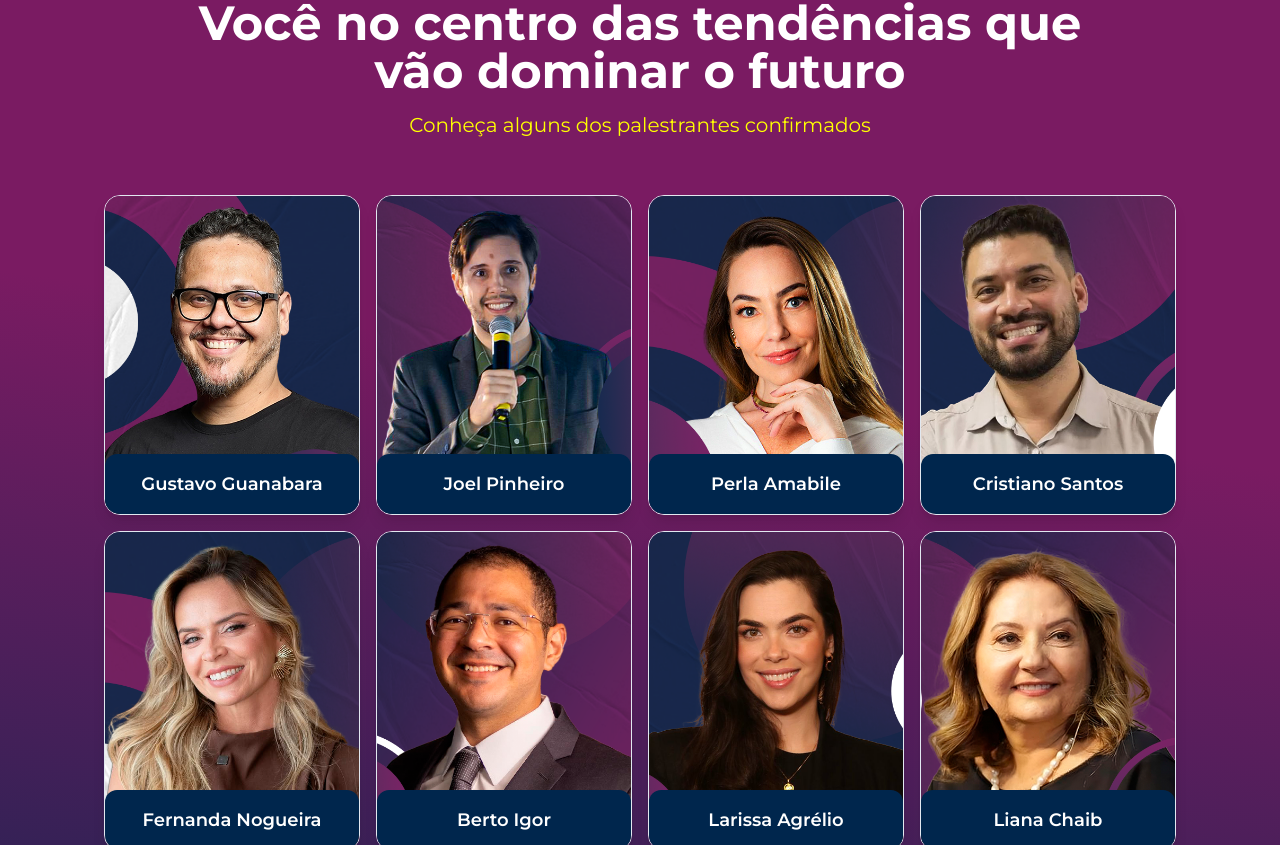
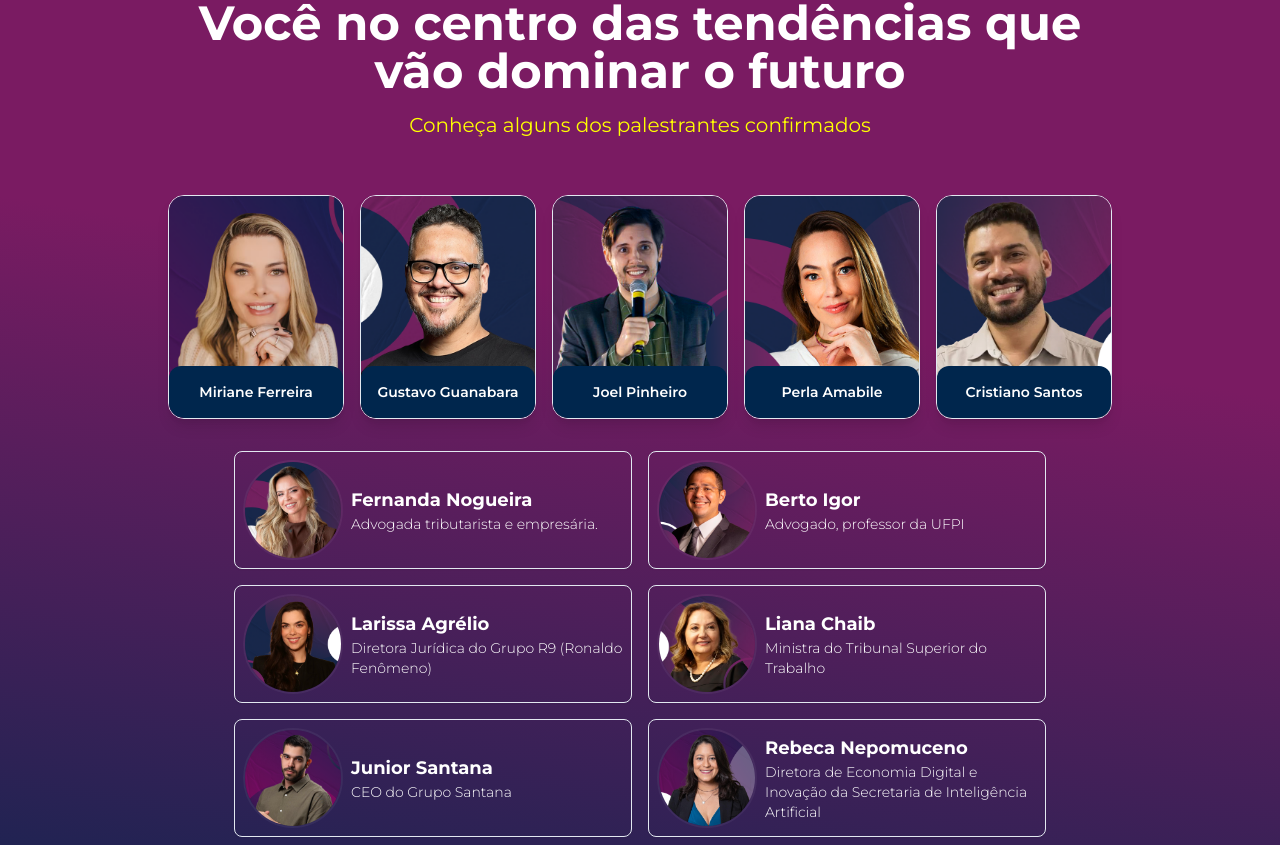
Before and after one commit to bservio/DNT-Landing-Page, a Next.js app: page / in a window 1280 px wide. Shown: the part 915-1760 px from the top of the page. Built offline with nearby package versions, Linux system fonts and the light colour scheme; a web font is replaced by a local one.

Commit message:
LGPD, diferenciação entre palestrantes do palco maior e de salas

```diff
--- a/package.json
+++ b/package.json
@@ -3,12 +3,13 @@
   "version": "0.1.0",
   "private": true,
   "scripts": {
-    "dev": "next dev",
+    "dev": "next dev --turbopack",
     "build": "next build",
     "start": "next start",
     "lint": "next lint"
   },
   "dependencies": {
+    "@next/third-parties": "^15.2.5",
     "@radix-ui/react-slot": "^1.0.2",
     "@radix-ui/react-tabs": "^1.0.4",
     "@splidejs/react-splide": "^0.7.12",
@@ -23,7 +24,7 @@
     "fs": "^0.0.1-security",
     "lucide-react": "^0.319.0",
     "mysql": "^2.18.1",
-    "next": "14.0.4",
+    "next": "^15.2.5",
     "next-optimized-images": "^2.6.2",
     "pg": "^8.11.3",
     "react": "^18",
--- a/src/app/chamadas/artigos/page.jsx
+++ b/src/app/chamadas/artigos/page.jsx
@@ -1,9 +1,6 @@
-import Navbar from "@/app/components/Header";
-
 const ChamadaArtigoPage = () => {
   return (
     <>
-      <Navbar />
       <div className="max-w-[1000px] m-auto">
         <div className="mt-4">
           <h1 className="font-bold text-3xl">Chamada de Artigos</h1>
--- a/src/app/chamadas/minicursos/page.jsx
+++ b/src/app/chamadas/minicursos/page.jsx
@@ -1,9 +1,6 @@
-import Navbar from "@/app/components/Header";
-
 const ChamadaMinicursoPage = () => {
   return (
     <>
-      <Navbar />
       <div className="max-w-[1000px] m-auto">
         <div className="mt-4">
           <h1 className="font-bold text-3xl">Chamada de Minicursos</h1>
--- /dev/null
+++ b/src/app/components/LGPDNotice.jsx
@@ -0,0 +1,50 @@
+"use client";
+import { Card } from "@/components/ui/card";
+import { Button } from "@/components/ui/button";
+import { useEffect, useState } from "react";
+
+const LGPDNotice = () => {
+  const [showLgpdBanner, setShowLgpdBanner] = useState(false);
+
+  useEffect(() => {
+    const consent = localStorage.getItem("lgpd-consent");
+    if (consent) {
+      setShowLgpdBanner(true);
+    }
+  }, []);
+
+  const handleConsent = (accepted) => () => {
+    localStorage.setItem("lgpd-consent", accepted ? "accepted" : "declined");
+    setShowLgpdBanner(false);
+
+    if (accepted) {
+      // Implementar lógica para aceitar cookies
+      console.log("Cookies aceitos");
+    }
+  };
+
+  return showLgpdBanner ? (
+    <Card className="fixed bottom-1 right-1 w-full bg-white shadow-md p-4 z-[100] max-w-[500px]">
+      <p>
+        Utilizamos cookies para melhorar sua experiência. Ao continuar
+        navegando, você concorda com nossa{" "}
+        <a href="/politica-de-privacidade" className="text-blue-500">
+          Política de Privacidade
+        </a>
+      </p>
+      <div className="flex justify-end mt-2">
+        <Button onClick={handleConsent(true)} className="mr-2">
+          Aceito
+        </Button>
+        <Button
+          onClick={handleConsent(false)}
+          className="bg-gray-300 text-black"
+        >
+          Não Aceito
+        </Button>
+      </div>
+    </Card>
+  ) : null;
+};
+
+export default LGPDNotice;
--- a/src/app/components/Speaker.jsx
+++ b/src/app/components/Speaker.jsx
@@ -3,13 +3,14 @@ import Image from "next/image";
 import Modal from "./Modal";
 import { useState } from "react";
 import Link from "next/link";
+import { Card } from "@/components/ui/card";
 
 const SpeakerCard = ({ name, title, bio, fullbio, image, smallImg, link }) => {
   const [showModal, setShowModal] = useState(false);
   return (
     <>
       <div
-        className="relative w-40 h-52 lg:w-64 lg:h-80 border rounded-2xl overflow-hidden shadow-lg group"
+        className="relative w-40 h-52 lg:w-44 lg:h-56 border rounded-2xl overflow-hidden shadow-lg group"
         onClick={() => setShowModal(true)}
       >
         <Image
@@ -20,13 +21,13 @@ const SpeakerCard = ({ name, title, bio, fullbio, image, smallImg, link }) => {
         />
         <div className="absolute inset-0 bg-[#00264d] bg-opacity-80 flex items-center justify-center text-white p-2 lg:p-4 opacity-0 group-hover:opacity-100 transition-opacity duration-300">
           <div className="text-center">
-            <h2 className="text-sm lg:text-xl font-bold">{name}</h2>
+            <h2 className="text-sm font-bold">{name}</h2>
             <p className="text-xs lg:text-sm mt-1">{title}</p>
             <p className="text-xs mt-2">{bio}</p>
           </div>
         </div>
         <div className="absolute bottom-0  bg-[#00264d] w-full rounded-xl p-2 lg:p-4 text-white text-center group-hover:opacity-0 transition-opacity duration-300">
-          <h2 className=" text-sm lg:text-lg font-semibold">{name}</h2>
+          <h2 className=" text-sm  font-semibold">{name}</h2>
         </div>
       </div>
       <Modal isOpen={showModal} onClose={() => setShowModal(false)}>
@@ -52,48 +53,60 @@ const SpeakerCard = ({ name, title, bio, fullbio, image, smallImg, link }) => {
   );
 };
 
+const SpeakerCardSmall = ({
+  name,
+  title,
+  bio,
+  fullbio,
+  image,
+  smallImg,
+  link,
+}) => {
+  const [showModal, setShowModal] = useState(false);
+
+  return (
+    <>
+      <Card
+        className="p-2 bg-transparent w-[398px] flex items-center text-white gap-2 text-left"
+        onClick={() => setShowModal(true)}
+      >
+        <Image
+          src={image}
+          alt={name}
+          width={100}
+          height={100}
+          className="rounded-full border-white border-opacity-5 border-2"
+        />
+        <div>
+          <p className="font-bold text-lg">{name}</p>
+          <p className="font-light text-sm">{title}</p>
+        </div>
+      </Card>
+      <Modal isOpen={showModal} onClose={() => setShowModal(false)}>
+        <div className="flex flex-col lg:flex-row items-center">
+          <Image
+            src={smallImg}
+            alt={name}
+            width={150}
+            height={150}
+            className="rounded-full"
+          />
+          <div className="flex flex-col gap-2 px-4 py-8">
+            <h1 className="text-xl lg:text-2xl font-semibold">{name}</h1>
+            <p className="text-sm italic">{title}</p>
+            <p className="text-justify">{fullbio}</p>
+            <Link target="_blank" href={link} className="text-sm italic">
+              Clique aqui e saiba mais sobre o palestrante
+            </Link>
+          </div>
+        </div>
+      </Modal>
+    </>
+  );
+};
+
 export default function SpeakerList() {
   const speakers = [
-    {
-      name: "Gustavo Guanabara",
-      title: "CEO do Curso em Vídeo",
-      bio: "Criador de cursos online e influenciador digital.",
-      image: "/img/palestrantes/4dnt/png/Gustavo_Guanabara2.png",
-      smallImg: "/img/palestrantes/4dnt/Gustavo_Guanabara2.webp",
-      fullbio:
-        "Formado em tecnologia e informática, é professor de computação e linguagens de programação do canal no YouTube que criou, chamado Curso em Vídeo. Além do canal, é palestrante e professor desde 1994 em escolas infantis, cursos técnicos e universidades, além de também já ter trabalhado com o chamado EAD (ensino à distância) para uma universidade pública. Seu canal possui cursos de PHP, Java, Python, C++ e outras línguas computacionais.",
-      link: "https://www.cursoemvideo.com/sobre/",
-    },
-    {
-      name: "Joel Pinheiro",
-      title: "Economista, mestre em filosofia pela USP",
-      bio: "Comentarista Globo News e Colunista da Folha de SP",
-      image: "/img/palestrantes/4dnt/png/Joel_Pinheiro2.png",
-      smallImg: "/img/palestrantes/4dnt/Joel_Pinheiro2.webp",
-      fullbio:
-        "Formou-se em economia pelo Insper em 2007 e em filosofia pela Universidade de São Paulo (USP) em 2008, é mestre em filosofia também pela USP. Em junho de 2024, foi contratado pelo Grupo Globo para atuar como comentarista da GloboNews. Em 8 de julho de 2024, estreou como comentarista do programa Estúdio i, da GloboNews.",
-      link: "https://www.instagram.com/joelpinheiro85/",
-    },
-    {
-      name: "Perla Amabile",
-      title: "Co-fundadora da Be Intelligence",
-      bio: "NeuroEstrategista e Data Insighter",
-      image: "/img/palestrantes/4dnt/png/Perla.png",
-      smallImg: "/img/palestrantes/4dnt/Perla.webp",
-      fullbio:
-        "NeuroEstrategista e Data Insighter, unindo ciência e estratégia para potencializar o valor de marcas no mercado. Pioneira em NeuroEstratégia e NeuroBranding no Brasil. Com mais de 20 anos de experiência em marketing, branding e inovação, já integrou o board de grandes grupos de comunicação e consultorias digitais, contribuindo com estratégias para algumas das marcas mais amadas do mundo. É TVhost do programa EstrategicaMente no Terra, onde explora os bastidores das decisões estratégicas dos líderes da nova economia.",
-      link: "https://www.linkedin.com/in/perlaamabile/",
-    },
-    {
-      name: "Cristiano Santos",
-      title: "LinkedIn Top Voice",
-      bio: "Professor. Palestrante internacional. TEDx Speaker e consultor. ",
-      image: "/img/palestrantes/4dnt/png/Cristiano_Santos.png",
-      smallImg: "/img/palestrantes/4dnt/Cristiano_Santos.webp",
-      fullbio:
-        "Cristiano Santos atua há mais de 8 anos no mercado digital. Proprietário da CS Treinamento e Desenvolvimento, é hoje reconhecido como um dos melhores palestrantes do país. Suas palestras, cursos e consultorias voltadas são aos temas de marketing digital, mídias sociais, personal branding, transformação digital, cliente 4.0 e carreira na era digital.",
-      link: "https://santoscristiano.com.br/",
-    },
     {
       name: "Fernanda Nogueira",
       title: "Advogada tributarista e empresária. ",
@@ -155,16 +168,7 @@ export default function SpeakerList() {
         "Rebeca Nepomuceno é economista pela Universidade de Brasília (UnB), mestre em Economia pela Universidade Federal de Viçosa e pós-graduanda em Inteligência Artificial e Análise de Dados. Atualmente, ocupa o cargo de Diretora de Economia Digital e Inovação na Secretaria de Inteligência Artificial, onde lidera iniciativas voltadas à economia digital, inovação e uso de IA no setor público. Com experiência na formulação de políticas para a economia digital e na implementação de estratégias de inteligência artificial para modernização da gestão pública, faz parte da equipe que ministra o Masterclass em IA para o Setor Público, capacitando gestores e servidores sobre as melhores práticas no uso da IA para aprimoramento de serviços governamentais",
       link: "https://www.linkedin.com/in/rebeca-maria-nepomuceno-lima-09a74260/",
     },
-    {
-      name: "Miriane Ferreira",
-      title: "Advogada, mestre em Direito e Tecnologia ",
-      bio: "Pós-graduada em Direito de Família e Sucessões, Pós-graduada em Psicanálise, Pós-graduada em Direito Penal, Pós-graduada em Processo Penal",
-      image: "/img/palestrantes/4dnt/png/Miriane_Ferreira.png",
-      smallImg: "/img/palestrantes/4dnt/Miriane_Ferreira.webp",
-      fullbio:
-        "Miriane Ferreira é advogada especialista em Direito de Família e Sucessões, com formação em Psicanálise e atuação voltada ao acolhimento jurídico e emocional de mulheres em processos de separação e reestruturação familiar. Graduada em Direito, com sólida formação multidisciplinar e constante aprimoramento acadêmico, Miriane alia excelência técnica à sensibilidade no trato com questões familiares complexas. Seu trabalho é reconhecido pela dedicação à justiça e pelo compromisso em oferecer um suporte jurídico humanizado, integrando saberes do Direito e da Psicanálise para proporcionar soluções eficazes e acolhedoras aos seus clientes.",
-      link: "https://mirianeferreira.com.br/miriane-ferreira/",
-    },
+
     {
       name: "Neto Ribeiro",
       title: "Consultor Empresarial, empresário e CEO da Consultoria+",
@@ -177,11 +181,71 @@ export default function SpeakerList() {
     },
   ];
 
+  const bigStageSpeaker = [
+    {
+      name: "Miriane Ferreira",
+      title: "Advogada, mestre em Direito e Tecnologia ",
+      bio: "Pós-graduada em Direito de Família e Sucessões, Pós-graduada em Psicanálise, Pós-graduada em Direito Penal, Pós-graduada em Processo Penal",
+      image: "/img/palestrantes/4dnt/png/Miriane_Ferreira.png",
+      smallImg: "/img/palestrantes/4dnt/Miriane_Ferreira.webp",
+      fullbio:
+        "Miriane Ferreira é advogada especialista em Direito de Família e Sucessões, com formação em Psicanálise e atuação voltada ao acolhimento jurídico e emocional de mulheres em processos de separação e reestruturação familiar. Graduada em Direito, com sólida formação multidisciplinar e constante aprimoramento acadêmico, Miriane alia excelência técnica à sensibilidade no trato com questões familiares complexas. Seu trabalho é reconhecido pela dedicação à justiça e pelo compromisso em oferecer um suporte jurídico humanizado, integrando saberes do Direito e da Psicanálise para proporcionar soluções eficazes e acolhedoras aos seus clientes.",
+      link: "https://mirianeferreira.com.br/miriane-ferreira/",
+    },
+    {
+      name: "Gustavo Guanabara",
+      title: "CEO do Curso em Vídeo",
+      bio: "Criador de cursos online e influenciador digital.",
+      image: "/img/palestrantes/4dnt/png/Gustavo_Guanabara2.png",
+      smallImg: "/img/palestrantes/4dnt/Gustavo_Guanabara2.webp",
+      fullbio:
+        "Formado em tecnologia e informática, é professor de computação e linguagens de programação do canal no YouTube que criou, chamado Curso em Vídeo. Além do canal, é palestrante e professor desde 1994 em escolas infantis, cursos técnicos e universidades, além de também já ter trabalhado com o chamado EAD (ensino à distância) para uma universidade pública. Seu canal possui cursos de PHP, Java, Python, C++ e outras línguas computacionais.",
+      link: "https://www.cursoemvideo.com/sobre/",
+    },
+    {
+      name: "Joel Pinheiro",
+      title: "Economista, mestre em filosofia pela USP",
+      bio: "Comentarista Globo News e Colunista da Folha de SP",
+      image: "/img/palestrantes/4dnt/png/Joel_Pinheiro2.png",
+      smallImg: "/img/palestrantes/4dnt/Joel_Pinheiro2.webp",
+      fullbio:
+        "Formou-se em economia pelo Insper em 2007 e em filosofia pela Universidade de São Paulo (USP) em 2008, é mestre em filosofia também pela USP. Em junho de 2024, foi contratado pelo Grupo Globo para atuar como comentarista da GloboNews. Em 8 de julho de 2024, estreou como comentarista do programa Estúdio i, da GloboNews.",
+      link: "https://www.instagram.com/joelpinheiro85/",
+    },
+    {
+      name: "Perla Amabile",
+      title: "Co-fundadora da Be Intelligence",
+      bio: "NeuroEstrategista e Data Insighter",
+      image: "/img/palestrantes/4dnt/png/Perla.png",
+      smallImg: "/img/palestrantes/4dnt/Perla.webp",
+      fullbio:
+        "NeuroEstrategista e Data Insighter, unindo ciência e estratégia para potencializar o valor de marcas no mercado. Pioneira em NeuroEstratégia e NeuroBranding no Brasil. Com mais de 20 anos de experiência em marketing, branding e inovação, já integrou o board de grandes grupos de comunicação e consultorias digitais, contribuindo com estratégias para algumas das marcas mais amadas do mundo. É TVhost do programa EstrategicaMente no Terra, onde explora os bastidores das decisões estratégicas dos líderes da nova economia.",
+      link: "https://www.linkedin.com/in/perlaamabile/",
+    },
+    {
+      name: "Cristiano Santos",
+      title: "LinkedIn Top Voice",
+      bio: "Professor. Palestrante internacional. TEDx Speaker e consultor. ",
+      image: "/img/palestrantes/4dnt/png/Cristiano_Santos.png",
+      smallImg: "/img/palestrantes/4dnt/Cristiano_Santos.webp",
+      fullbio:
+        "Cristiano Santos atua há mais de 8 anos no mercado digital. Proprietário da CS Treinamento e Desenvolvimento, é hoje reconhecido como um dos melhores palestrantes do país. Suas palestras, cursos e consultorias voltadas são aos temas de marketing digital, mídias sociais, personal branding, transformação digital, cliente 4.0 e carreira na era digital.",
+      link: "https://santoscristiano.com.br/",
+    },
+  ];
+
   return (
-    <div className="flex m-auto flex-wrap max-w-[1200px] items-center justify-center gap-4 p-4">
-      {speakers.map((speaker, index) => (
-        <SpeakerCard key={index} {...speaker} />
-      ))}
+    <div>
+      <div className="flex m-auto flex-wrap max-w-[1200px] items-center justify-center gap-4 p-4">
+        {bigStageSpeaker.map((speaker, index) => (
+          <SpeakerCard key={index} {...speaker} />
+        ))}
+      </div>
+      <div className="flex m-auto flex-wrap max-w-[900px] items-center justify-center gap-4 p-4">
+        {speakers.map((speaker, index) => (
+          <SpeakerCardSmall key={index} {...speaker} />
+        ))}
+      </div>
     </div>
   );
 }
--- a/src/app/enucompi2025/page.jsx
+++ b/src/app/enucompi2025/page.jsx
@@ -4,7 +4,6 @@ const { default: Navbar } = require("../components/Header");
 const EnucompiPage = () => {
   return (
     <>
-      <Navbar />
       <div className="max-w-[1000px] m-auto">
         <div className="mt-4">
           <h1 className="font-bold text-3xl">O ENUCOMPI 2025 será no DNT!</h1>
--- a/src/app/layout.js
+++ b/src/app/layout.js
@@ -1,18 +1,38 @@
 import { Montserrat } from 'next/font/google'
 import './globals.css'
+import{ GoogleTagManager } from "@next/third-parties/google"
+import Navbar from './components/Header'
+import LGPDNotice from './components/LGPDNotice';
+import Footer from './components/Footer';
 
 const montserrat = Montserrat({ subsets: ['latin'] })
 
 export const metadata = {
-  title: 'III Congresso DNT',
-  description: 'III Congresso de Direito, Negócios e Tecnologia.',
+  title: 'IV Congresso DNT',
+  description: 'IV Congresso de Direito, Negócios e Tecnologia.',
 }
 
 export default function RootLayout({ children }) {
   return (
     <html lang="pt-br">
 
-      <body className={montserrat.className}>{children}</body>
+      <GoogleTagManager gtmId="GTM-PB72P9C"/>
+
+      <body className={montserrat.className}>
+        <LGPDNotice />
+        <Navbar />
+        {children}
+        <Footer />
+         <noscript>
+          <iframe
+            src="https://www.googletagmanager.com/ns.html?id=GTM-PB72P9C"
+            height="0"
+            width="0"
+            style={{ display: 'none', visibility: 'hidden' }}
+          ></iframe>
+        </noscript>
+
+      </body>
     </html>
   )
 }
--- a/src/app/livrodnt/page.jsx
+++ b/src/app/livrodnt/page.jsx
@@ -6,7 +6,6 @@ import Image from "next/image";
 const LivroDntPage = () => {
   return (
     <Fragment>
-      <Navbar />
       <div className="max-w-[1000px] m-auto p-4">
         <div className="mt-4">
           <h1 className="font-bold text-3xl">
--- a/src/app/page.js
+++ b/src/app/page.js
@@ -1,16 +1,11 @@
-// import HubSection from './components/HubSection'
+
 import HeroSection from './components/HeroSection'
-// import CarouselTest from './components/CarouselTest'
 import PalestrantesSection from './components/PalestrantesSection'
-import Footer from './components/Footer'
-// import Patrocinador from './components/Patrocinador'
 import React, { Suspense } from 'react'
 import MapaEvento from './components/MapaEvento'
-import Navbar from './components/Header'
 import HubSec from './components/hub2'
 import DoityInscricao from './components/DoityInscricao'
 import SponsorsSection from './components/Sponsors'
-// import InfoSection from './components/InfoSection'
 
 export default function Home() {
 
@@ -20,8 +15,6 @@ export default function Home() {
 
   return (
     <>
-
-      <Navbar />
       <HeroSection />
       <Suspense fallback={<div>Loading....</div>}>
         <PalestrantesSection />
@@ -33,7 +26,7 @@ export default function Home() {
         <Patrocinador />
       </Suspense>
       <DoityInscricao />
-      <Footer />
+
     </>
   )
 }
--- /dev/null
+++ b/src/lib/gtm.js
@@ -0,0 +1,8 @@
+export const GTM_ID = "GTM-PB72P9C"; // Substitua pelo seu ID do GTM
+
+export const pageview = (url) => {
+  window.dataLayer.push({
+    event: "pageview",
+    page: url,
+  });
+};
```
Also changed, not shown: src/app/politica-de-privacidade/page.js (added, +52 -0 lines), 1 other file (tests, documents, lock files or other folders).
